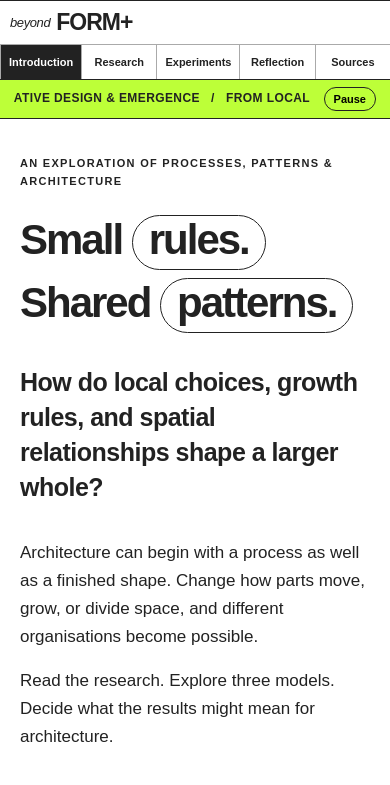
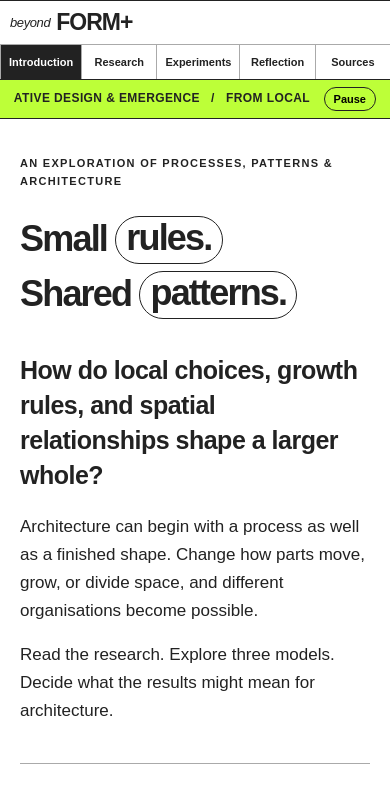
Before and after one commit to Guu9/beyond-form, a plain HTML site: page index.html in a window 390 px wide. Shown: the top 785 px of the page. Drawn offline with Linux system fonts and the light colour scheme.

Commit message:
Rearrange introduction into right headline and left editorial copy

```diff
--- a/assets/styles/site.css
+++ b/assets/styles/site.css
@@ -192,3 +192,16 @@ body{margin:0} .skip-link{position:absolute;left:12px;top:-80px;z-index:200;back
 
 /* Keep outlined headline words clear of adjacent lines. */
 #beyond-form .hero h1 .bubble{margin-block:.1em}
+
+/* Editorial introduction: headline right, question and explanation left. */
+#beyond-form .hero-opening{display:grid;grid-template-columns:minmax(0,1.08fr) minmax(0,1fr);column-gap:60px;align-items:start}
+#beyond-form .hero-opening h1{grid-column:2;grid-row:1;margin:24px 0 0;font-size:clamp(38px,4.5vw,70px);letter-spacing:-2.5px}
+#beyond-form .hero-opening .intro{grid-column:1;grid-row:1;display:flex;flex-direction:column;gap:24px;padding-top:clamp(220px,19vw,300px)}
+#beyond-form .hero-opening .intro .lead{margin:0}
+#beyond-form .hero-opening .intro p:last-child{margin-bottom:0}
+@media(max-width:760px){
+ #beyond-form .hero-opening{display:flex;flex-direction:column;gap:30px}
+ #beyond-form .hero-opening h1{font-size:clamp(36px,7.5vw,56px);letter-spacing:-1.8px;margin:22px 0 0}
+ #beyond-form .hero-opening .intro{padding-top:0;gap:20px}
+ #beyond-form .hero-opening h1 .bubble{padding-inline:10px}
+}
```
